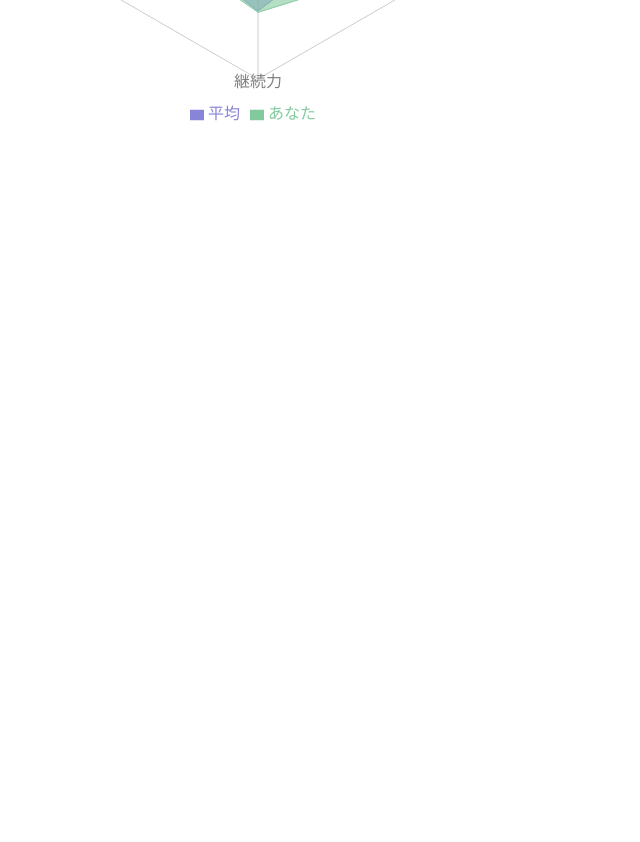
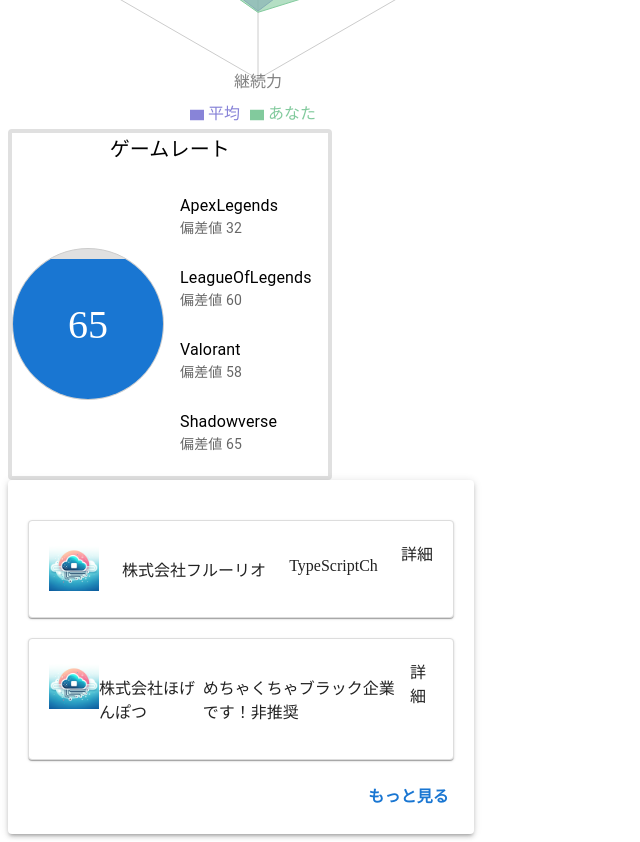
Before and after one commit to Shiryu-Toujima-1f10210346/HeadShot, a Next.js app: page / in a window 1280 px wide. Shown: the part 400-1242 px from the top of the page, without its empty margins (0-640 px from the left). Before the commit the page ends 800 px from the top, so only its background shows below. Built offline with nearby package versions, Linux system fonts and the light colour scheme.

Commit message:
会社詳細　偏差値　オファーリスト

```diff
--- /dev/null
+++ b/components/Deviation.tsx
@@ -0,0 +1,97 @@
+import React, { useState, useEffect } from "react";
+import {
+  Box,
+  Typography,
+  CircularProgress,
+  List,
+  ListItem,
+  ListItemText,
+} from "@mui/material";
+import { erf } from "mathjs";
+
+function ScoreBackground({ score }: { score: number }) {
+  const mean = 50; // 偏差値の平均
+  const stdDev = 10; // 偏差値の標準偏差
+
+  // 正規分布のCDFを計算
+  const cdf = 0.5 * (1 + erf((score - mean) / (stdDev * Math.sqrt(2))));
+  const calculatedHeight = `${cdf * 100}%`;
+
+  const styles = `
+  @keyframes riseFromBottom {
+    0% { bottom: -100%; }
+    100% { bottom: 0; }
+  }
+`;
+
+  return (
+    <Box
+      position="relative"
+      width="150px"
+      height="150px"
+      overflow="hidden"
+      border="1px solid #ccc"
+      bgcolor="#e0e0e0"
+      borderRadius="50%"
+    >
+      <style>{styles}</style>
+      <Box
+        position="absolute"
+        bottom={0}
+        left={0}
+        right={0}
+        height={calculatedHeight}
+        bgcolor="primary.main"
+        style={{
+          animation: "riseFromBottom 2s forwards",
+        }}
+      />
+      <Box
+        position="absolute"
+        top="50%"
+        left="50%"
+        style={{ transform: "translate(-50%, -50%)" }}
+        color="white"
+        fontSize="40px"
+      >
+        {score}
+      </Box>
+    </Box>
+  );
+}
+
+export default function Deviation() {
+  const scores = {
+    ApexLegends: 32.0,
+    LeagueOfLegends: 60.0,
+    Valorant: 58.0,
+    Shadowverse: 65.0,
+  };
+
+  const highestScore = Math.max(...Object.values(scores));
+
+  return (
+    <Box
+      border={4}
+      borderColor="grey.300"
+      borderRadius={1}
+      padding={1}
+      style={{ display: "inline-block", padding: 0, margin: 0 }}
+    >
+      <Typography variant="h6" gutterBottom align="center">
+        ゲームレート
+      </Typography>
+      <Box display="flex" alignItems="center">
+        <ScoreBackground score={highestScore} />
+
+        <List>
+          {Object.entries(scores).map(([skill, score]) => (
+            <ListItem key={skill}>
+              <ListItemText primary={skill} secondary={`偏差値 ${score}`} />
+            </ListItem>
+          ))}
+        </List>
+      </Box>
+    </Box>
+  );
+}
--- /dev/null
+++ b/components/offerList.tsx
@@ -0,0 +1,36 @@
+import { Paper } from "@mui/material";
+import { CSSProperties } from "react";
+import Image from "next/image";
+
+interface OfferListProps {
+  companyName: string;
+  description: string;
+  width: string;
+  height: string;
+}
+
+const offerListStyle: CSSProperties = {
+  border: "1px solid #ddd",
+  padding: "20px",
+  margin: "20px 0",
+  display: "flex",
+  justifyContent: "space-between",
+};
+
+function OfferList({
+  companyName,
+  description,
+  width,
+  height,
+}: OfferListProps) {
+  return (
+    <Paper style={{ width, height, ...offerListStyle }}>
+      <Image src="/images/companyLogo.png" width={50} height={50} alt="logo" />
+      <p>{companyName}</p>
+      <p>{description}</p>
+      <span>詳細</span>
+    </Paper>
+  );
+}
+
+export default OfferList;
--- a/package.json
+++ b/package.json
@@ -9,6 +9,12 @@
     "lint": "next lint"
   },
   "dependencies": {
+    "@emotion/react": "^11.11.1",
+    "@emotion/styled": "^11.11.0",
+    "@mui/material": "^5.14.13",
+    "budoux": "^0.5.2",
+    "mathjs": "^11.11.2",
+    "mui": "^0.0.1",
     "next": "^13.5.4",
     "react": "^18.2.0",
     "react-dom": "^18.2.0",
--- a/pages/company/index.module.css
+++ b/pages/company/index.module.css
@@ -1,15 +1,20 @@
+@import url("https://fonts.googleapis.com/css2?family=Kosugi+Maru&display=swap");
+
 .container {
   display: flex;
   flex-direction: column;
   justify-content: center;
   align-items: center;
   height: 100vh;
+  font-family: "Kosugi Maru", sans-serif;
 }
 
 .topBox {
   font-size: 2rem;
   font-weight: bold;
   margin-bottom: 2rem;
+  border: 2px solid black;
+  justify-content: flex-start;
 }
 
 .middleBox {
@@ -18,6 +23,7 @@
   justify-content: center;
   align-items: center;
   margin-bottom: 2rem;
+  border: 2px solid purple;
 }
 
 .leftBox {
--- a/pages/index.tsx
+++ b/pages/index.tsx
@@ -1,5 +1,8 @@
 import Chart from "@/components/Chart";
+import Deviation from "@/components/Deviation";
+import OfferList from "@/components/offerList";
 import React, { useState } from "react";
+import { Box, Paper, Typography } from "@mui/material";
 
 function Index() {
   const [data, setData] = useState([
@@ -10,6 +13,19 @@
     { ability: "わからん", A: 85, B: 90, fullMark: 150 },
     { ability: "ほげ", A: 65, B: 85, fullMark: 150 },
   ]);
+
+  const newsData = [
+    { companyName: "株式会社フルーリオ", description: "TypeScriptCh" },
+    {
+      companyName: "株式会社ほげんぽつ",
+      description: "めちゃくちゃブラック企業です！非推奨",
+    },
+  ];
+  const [limit, setLimit] = useState(7); // 新しいstate変数
+
+  const handleShowMore = () => {
+    setLimit((prevLimit) => prevLimit + 7);
+  };
 
   const handleInputChange = (event: React.ChangeEvent<HTMLInputElement>) => {
     const newData = [...data];
@@ -22,6 +38,33 @@
     <div>
       <input type="number" onChange={handleInputChange} placeholder="AIM" />
       <Chart data={data} width={500} height={500} outerRadius={200} />
+      <Deviation />
+      <br />
+      <Paper elevation={3} style={{ display: "inline-block", padding: "20px" }}>
+        {newsData.slice(0, limit).map(
+          (
+            news,
+            index // .sliceを追加
+          ) => (
+            <OfferList
+              key={index}
+              companyName={news.companyName}
+              description={news.description}
+              width="30vw"
+              height="80%"
+            />
+          )
+        )}
+        <Typography
+          style={{ textAlign: "right" }}
+          onClick={handleShowMore}
+          padding="5px"
+          color="primary.main"
+          fontWeight="bold"
+        >
+          もっと見る
+        </Typography>
+      </Paper>
     </div>
   );
 }
```
Also changed, not shown: pages/company/index.tsx (+93 -31 lines), pages/offer/index.tsx (deleted, +0 -15 lines), pages/offer/index.module.css (deleted), public/images/companyLogo.png (added), 1 other file (tests, documents, lock files or other folders).
